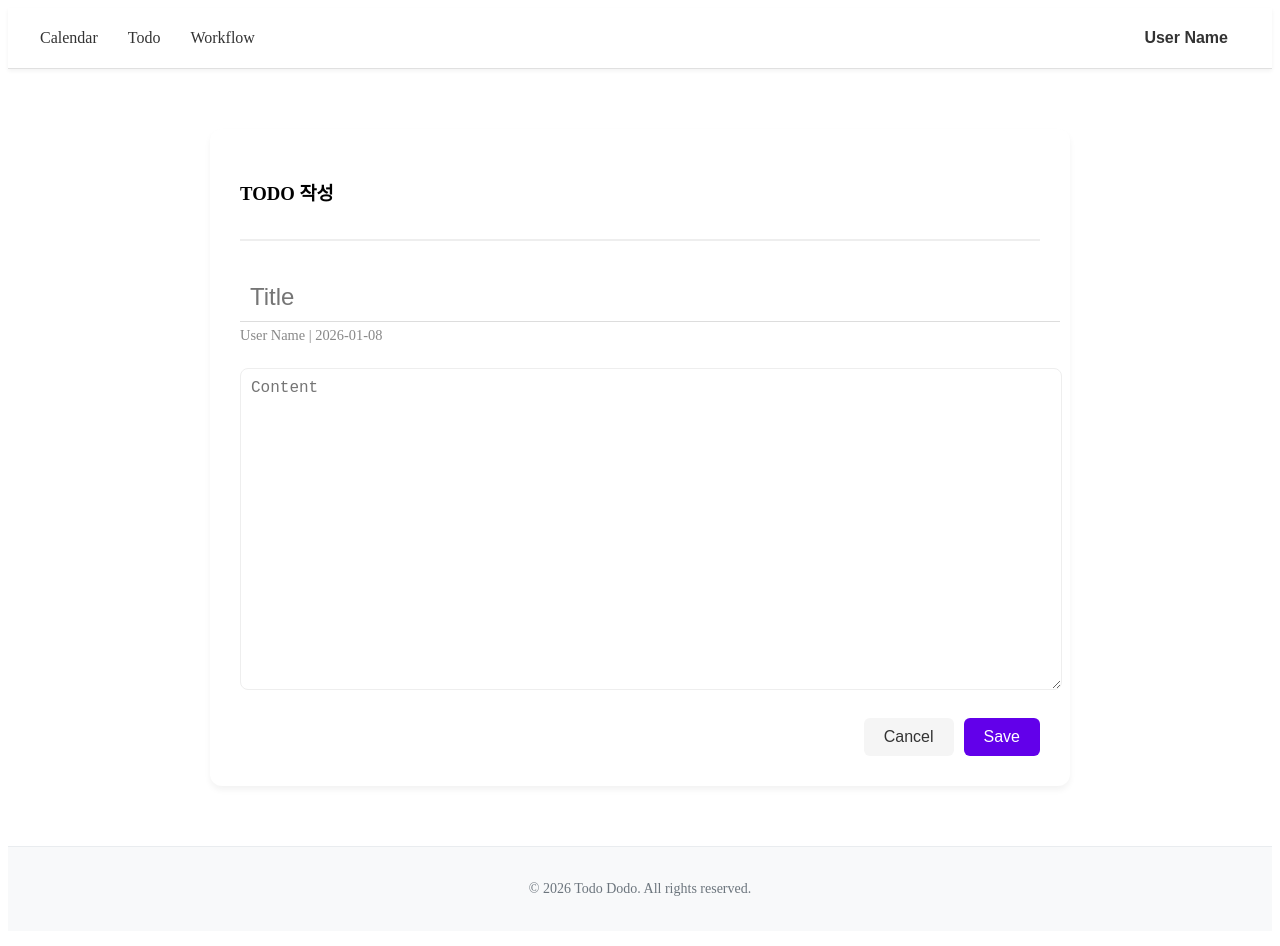
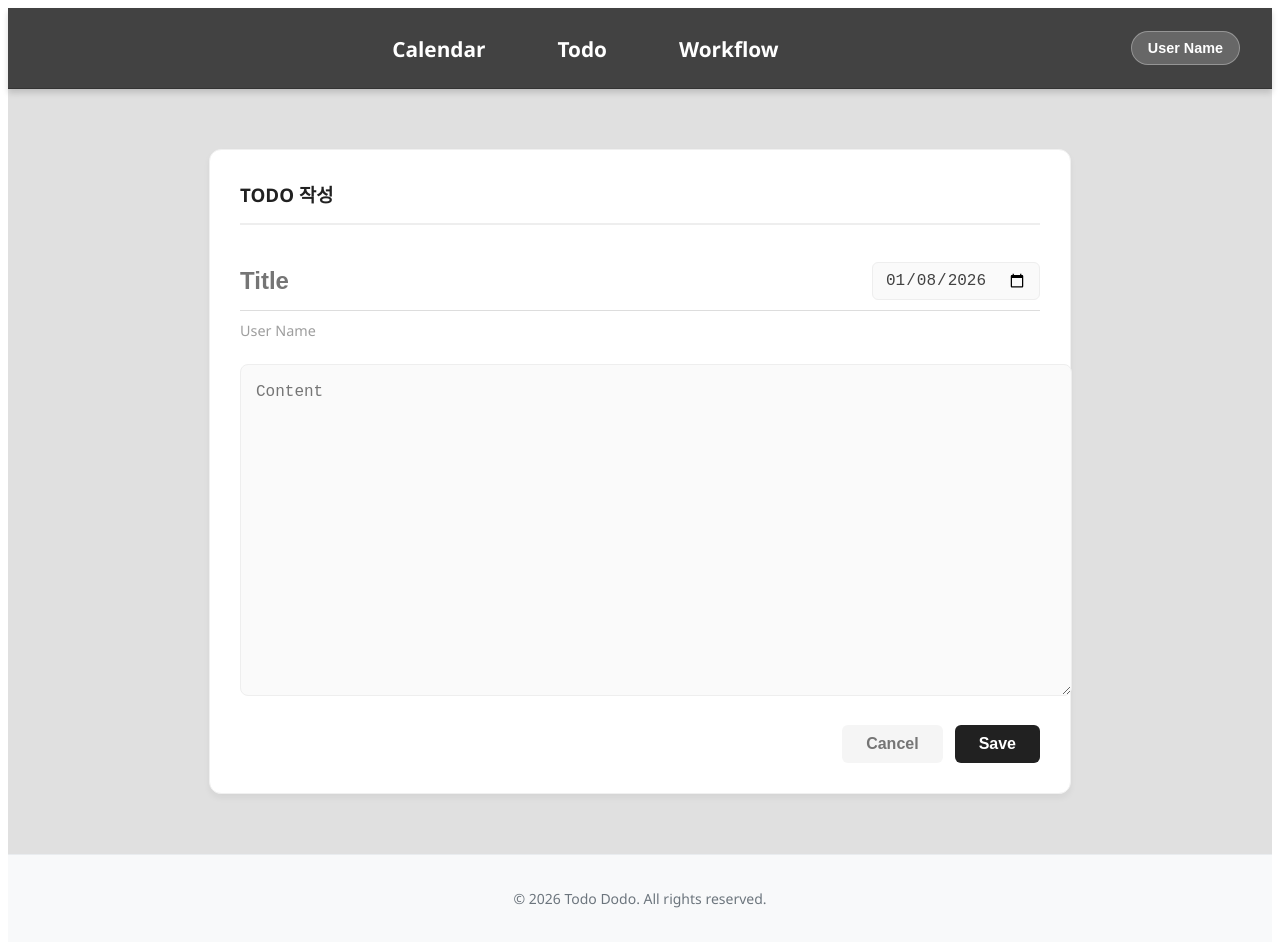
Before and after one commit to 20250918-beyond-SW-Camp-21th/beyond-SW-21th-four-3team, a Vue app in the folder todo-dodo-frontend/: page /todo/write in a window 1280 px wide. Shown: the top 946 px of the page. Built offline with nearby package versions, Linux system fonts and the light colour scheme.

Commit message:
[feat] #14 프론트엔드 디자인 수정

```diff
--- a/todo-dodo-frontend/src/App.vue
+++ b/todo-dodo-frontend/src/App.vue
@@ -19,6 +19,8 @@ import { RouterView } from 'vue-router'
   display: flex;
   flex-direction: column;
   min-height: 100vh;
+  background-color: #e0e0e0; /* Grey page background */
+  font-family: 'Segoe UI', Roboto, 'Helvetica Neue', Arial, sans-serif; /* Modern font fallback */
 }
 
 main {
--- a/todo-dodo-frontend/src/components/CommonHeader.vue
+++ b/todo-dodo-frontend/src/components/CommonHeader.vue
@@ -20,13 +20,13 @@ import { RouterLink } from 'vue-router'
 <style scoped>
 .common-header {
   width: 100%;
-  height: 60px;
-  background-color: #ffffff;
-  border-bottom: 1px solid #e0e0e0;
+  height: 80px;
+  background-color: #424242; /* Dark Grey Background */
+  border-bottom: 1px solid #333;
   display: flex;
   justify-content: center;
   align-items: center;
-  box-shadow: 0 2px 4px rgba(0, 0, 0, 0.05);
+  box-shadow: 0 4px 6px rgba(0, 0, 0, 0.15);
 }
 
 .header-content {
@@ -40,19 +40,34 @@ import { RouterLink } from 'vue-router'
 
 .nav-links {
   display: flex;
-  gap: 30px;
+  gap: 10px; /* Reduced gap as tabs might touch or be close */
+  flex-grow: 1;
+  justify-content: center;
+  height: 100%;
+  align-items: flex-end; /* Align tabs to bottom if needed, or center */
 }
 
 .nav-item {
   text-decoration: none;
-  color: #333;
-  font-size: 16px;
-  font-weight: 500;
-  transition: color 0.2s ease;
+  color: #ffffff; /* White text */
+  font-size: 1.3rem; /* Large */
+  font-weight: 700; /* Bold */
+  padding: 12px 30px;
+  border-radius: 12px 12px 0 0; /* Tab shape: Top rounded */
+  transition: all 0.2s ease;
+  margin-bottom: -1px; /* Align with bottom border if desired */
+  border: 1px solid transparent;
 }
 
 .nav-item:hover {
-  color: #007bff;
+  background-color: rgba(255, 255, 255, 0.1); /* Subtle hover on dark */
+  color: #fff;
+}
+
+.router-link-active {
+  background-color: #e0e0e0; /* Light Grey matching page background (or #f5f5f5 as requested) */
+  color: #212121; /* Black text */
+  box-shadow: 0 -2px 4px rgba(0,0,0,0.1);
 }
 
 .user-profile {
@@ -61,18 +76,18 @@ import { RouterLink } from 'vue-router'
 }
 
 .user-name {
-  background: none;
-  border: none;
-  font-size: 16px;
+  background: rgba(255, 255, 255, 0.2);
+  border: 1px solid rgba(255, 255, 255, 0.3);
+  font-size: 0.9rem;
   font-weight: 600;
-  color: #333;
+  color: #ffffff;
   cursor: pointer;
-  padding: 8px 12px;
-  border-radius: 4px;
+  padding: 8px 16px;
+  border-radius: 20px; /* Pill shape */
   transition: background-color 0.2s ease;
 }
 
 .user-name:hover {
-  background-color: #f5f5f5;
+  background-color: rgba(255, 255, 255, 0.3);
 }
 </style>
--- a/todo-dodo-frontend/src/feature/todo/views/TodoWriteView.vue
+++ b/todo-dodo-frontend/src/feature/todo/views/TodoWriteView.vue
@@ -1,14 +1,23 @@
 <script setup>
 import { ref } from 'vue'
 import { useRouter } from 'vue-router'
-import { todoApi } from '../api.js'
+import { useTodoStore } from '@/stores/todoStore'
 
 const router = useRouter()
+const store = useTodoStore()
+
 const title = ref('')
 const content = ref('')
+const selectedDate = ref(new Date().toISOString().substr(0, 10))
 
 const handleSubmit = async () => {
-    await todoApi.createTodo({ title: title.value, content: content.value })
+    if (!title.value.trim()) return;
+
+    await store.addTodo({
+        title: title.value,
+        content: content.value,
+        date: new Date(selectedDate.value) // Ensure date object or ISO string based on backend/mock expectation
+    })
     router.push('/todo')
 }
 
@@ -25,8 +34,11 @@ const handleCancel = () => {
         </div>
 
         <div class="form-group">
-            <input v-model="title" type="text" placeholder="Title" class="input-title" />
-            <div class="meta-info">User Name | 2026-01-08</div>
+            <div class="input-row">
+                <input v-model="title" type="text" placeholder="Title" class="input-title" />
+                <input v-model="selectedDate" type="date" class="input-date" />
+            </div>
+            <div class="meta-info">User Name</div>
         </div>
 
         <div class="form-group">
@@ -55,6 +67,7 @@ const handleCancel = () => {
     box-shadow: 0 4px 6px rgba(0,0,0,0.05);
     width: 100%;
     max-width: 800px;
+    border: 1px solid #f0f0f0;
 }
 
 .write-header {
@@ -63,57 +76,101 @@ const handleCancel = () => {
     padding-bottom: 1rem;
 }
 
+.write-header h3 {
+    margin: 0;
+    color: #212121;
+}
+
 .form-group {
     margin-bottom: 1.5rem;
 }
 
+.input-row {
+    display: flex;
+    justify-content: space-between;
+    align-items: center;
+    gap: 20px;
+    border-bottom: 1px solid #ddd;
+    padding-bottom: 5px;
+}
+
 .input-title {
-    width: 100%;
+    flex: 1;
     font-size: 1.5rem;
-    padding: 10px;
+    padding: 10px 0;
     border: none;
-    border-bottom: 1px solid #ddd;
     outline: none;
+    color: #212121;
+    font-weight: 600;
+}
+
+.input-date {
+    padding: 8px 12px;
+    border: 1px solid #eee;
+    border-radius: 6px;
+    color: #424242;
+    font-size: 1rem;
+    outline: none;
+    background-color: #fafafa;
 }
 
 .meta-info {
-    color: #888;
+    color: #9e9e9e;
     font-size: 0.9rem;
-    margin-top: 5px;
+    margin-top: 10px;
 }
 
 .input-content {
     width: 100%;
     min-height: 300px;
-    padding: 10px;
+    padding: 15px;
     border: 1px solid #eee;
     border-radius: 8px;
     resize: vertical;
     font-size: 1rem;
     outline: none;
+    background-color: #fafafa;
+    color: #424242;
+    line-height: 1.6;
+}
+
+.input-content:focus {
+    background-color: #fff;
+    border-color: #bdbdbd;
 }
 
 .button-group {
     display: flex;
     justify-content: flex-end;
-    gap: 10px;
+    gap: 12px;
 }
 
 .btn {
-    padding: 10px 20px;
+    padding: 10px 24px;
     border: none;
     border-radius: 6px;
     cursor: pointer;
     font-size: 1rem;
+    font-weight: 600;
+    transition: all 0.2s;
 }
 
 .cancel-btn {
     background-color: #f5f5f5;
-    color: #333;
+    color: #757575;
+}
+
+.cancel-btn:hover {
+    background-color: #e0e0e0;
+    color: #424242;
 }
 
 .save-btn {
-    background-color: #6200ea;
+    background-color: #212121;
     color: white;
 }
+
+.save-btn:hover {
+    background-color: #424242;
+}
 </style>
```
